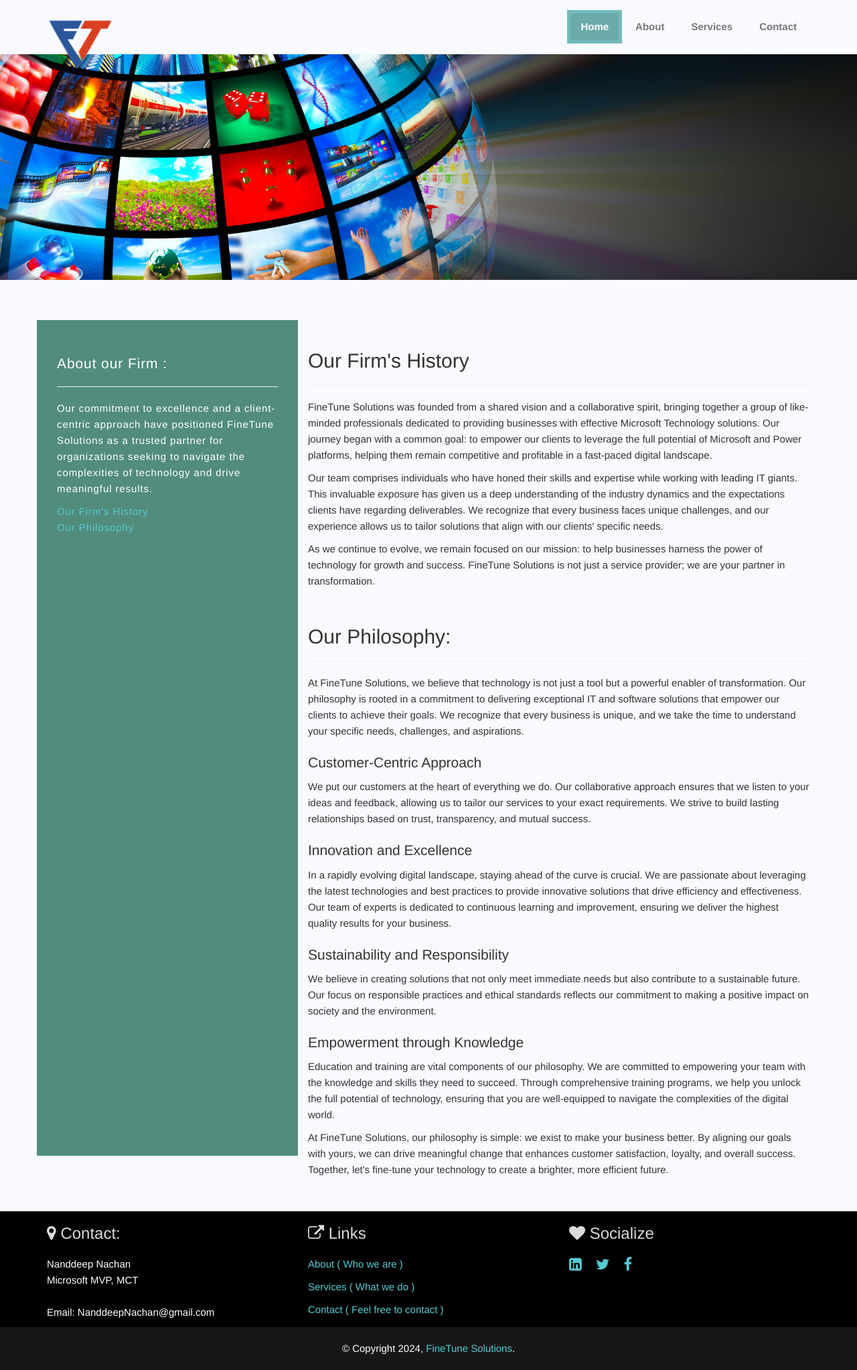
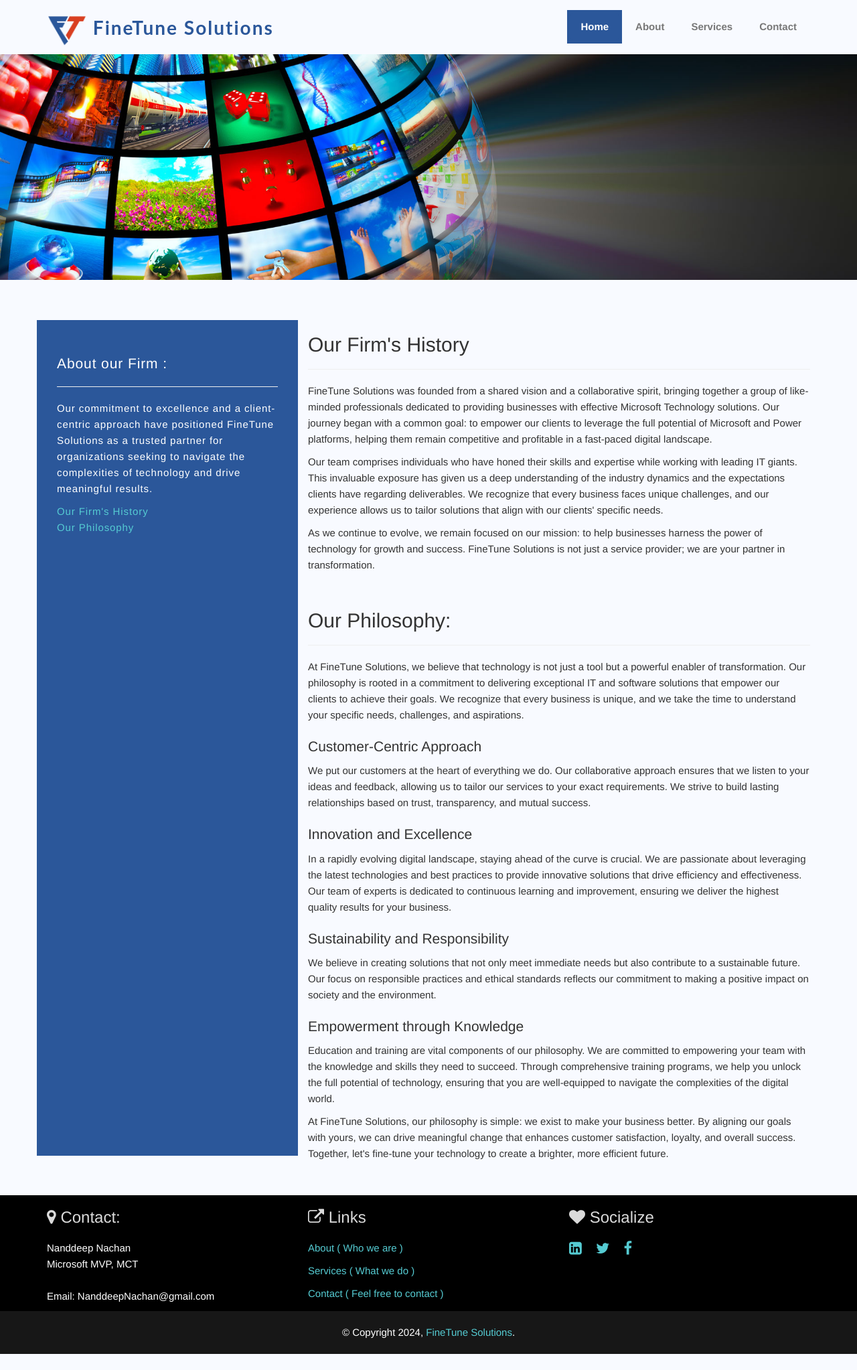
Before and after one commit to SarikaNachan/SarikaNachan.github.io, a Jekyll site: the page built from about.html, in a window 1280 px wide. Shown: the whole page at 67% size. Built offline with Jekyll 4.4.1, drawn with Linux system fonts in a browser that asks for light colours; after the commit the page ends 2022 px from its top, so only the background shows below that.

Commit message:
logo alignment and css color changes

```diff
--- a/_includes/header.html
+++ b/_includes/header.html
@@ -10,8 +10,10 @@
         <span class="icon-bar"></span>
       </button>
 
-      <a class="navbar-brand wow fadeInDownBig" href="index.html"><img class="office-logo"
-          src="../assets/img/slider/logo.png" alt="Office"></a>
+      <a class="navbar-brand wow fadeInDownBig" href="index.html">
+        <img class="office-logo" src="../assets/img/slider/logo.png" alt="Office">
+        <span class="logoHeader">FineTune Solutions</span>
+      </a>
     </div>
 
     <div id="navbar-spy" class="collapse navbar-collapse navbar-responsive-collapse">
--- a/about.html
+++ b/about.html
@@ -35,7 +35,6 @@ permalink: /about
       training programs tailored to equip individuals and teams with the knowledge and skills needed to succeed. -->
     </div>
     <div class="col-sm-8 col-md-8">
-      <br />
       <h2 id="anchor1"> Our Firm's History </h2>
       <hr>
       <p>
--- a/assets/css/style.css
+++ b/assets/css/style.css
@@ -223,7 +223,7 @@ address {
 .nav-pills>li.selected>a:hover,
 .nav-pills>li.selected>a:focus {
   color: #ffffff;
-  background-color: #1bbd9b;
+  background-color: #2b579a;
 }
 
 /*
@@ -251,7 +251,7 @@ address {
 .nav-pills-centered>.nav-pills>li>a.selected,
 .nav-pills-centered>.nav-pills>li>span.selected {
   color: #ffffff;
-  background-color: #1bbd9b;
+  background-color: #2b579a;
 }
 
 /*
@@ -260,7 +260,7 @@ address {
 * ==========================================================================
 */
 .active {
-  background: #74B9B9 !important;
+  background: #2b579a !important;
   color: white;
 }
 
@@ -297,15 +297,21 @@ address {
 }
 
 .side-left {
-  background: #528C7C;
+  background: #2b579a;
   box-shadow: 3px grey;
   color: white;
   padding: 30px;
   letter-spacing: .9px;
 }
 
+.navbar-default .navbar-nav>.active>a,
+.navbar-default .navbar-nav>.active>a:hover,
+.navbar-default .navbar-nav>.active>a:focus {
+  color: #fff;
+  background-color: #2b579a;
+}
+
 @media (min-width: 800px) {
-
   .side-left {
     height: 1248px;
   }
@@ -416,12 +422,16 @@ p.blog-text {
 }
 
 .office-logo {
-  width: 100px;
+  width: 60px;
+}
+
+.logoHeader {
+  color: #2b579a;
 }
 
 @media (max-width: 768px) {
   .office-logo {
-    height: 100px;
+    height: 60px;
     width: 60px;
   }
 }
@@ -457,7 +467,7 @@ p.blog-text {
 }
 
 .feedback-section .address-section .address-icon {
-  color: #1bbd9b;
+  color: #2b579a;
   font-size: 48px;
   line-height: 48px;
   margin-bottom: 30px;
@@ -496,7 +506,7 @@ p.blog-text {
 }
 
 .services-section .services-icon {
-  color: #1bbd9b;
+  /* color: #2b579a; */
   margin-bottom: 30px;
 }
 
@@ -506,6 +516,14 @@ p.blog-text {
 
 .services-section .services-desc {
   margin-bottom: 30px;
+}
+
+.services-body {
+  width: 100%;
+  overflow: hidden;
+  display: -webkit-box;
+  -webkit-line-clamp: 3;
+  -webkit-box-orient: vertical;
 }
 
 @media (max-width: 767px) {
@@ -526,14 +544,14 @@ p.blog-text {
 .services-icon .fa:hover {
   padding: 0 10px 0 10px;
   color: white;
-  background: #1BBD9B;
+  background: #2b579a;
   border-radius: 3px;
   transition: .4s;
 }
 
 .services-group {
   padding: 10px;
-  background: #061F20;
+  background: #2b579a;
   color: white;
 }
 
```
